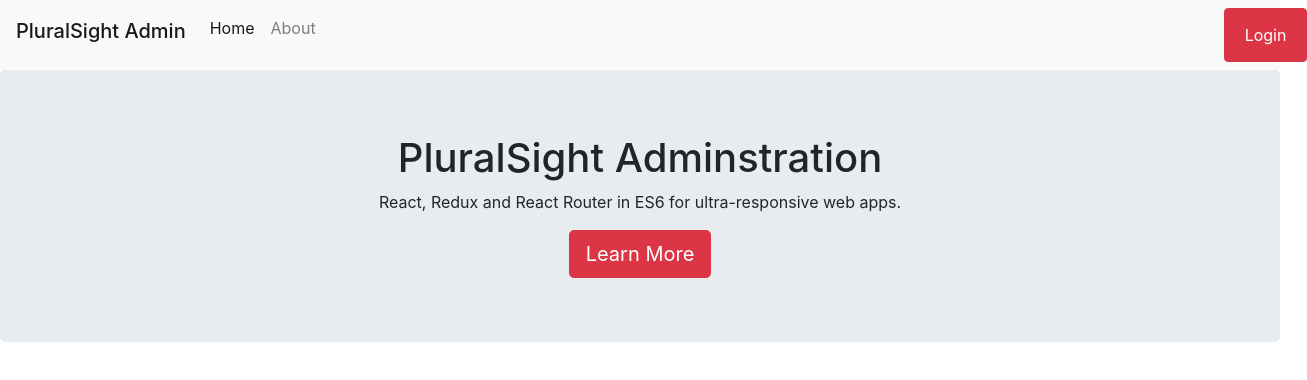
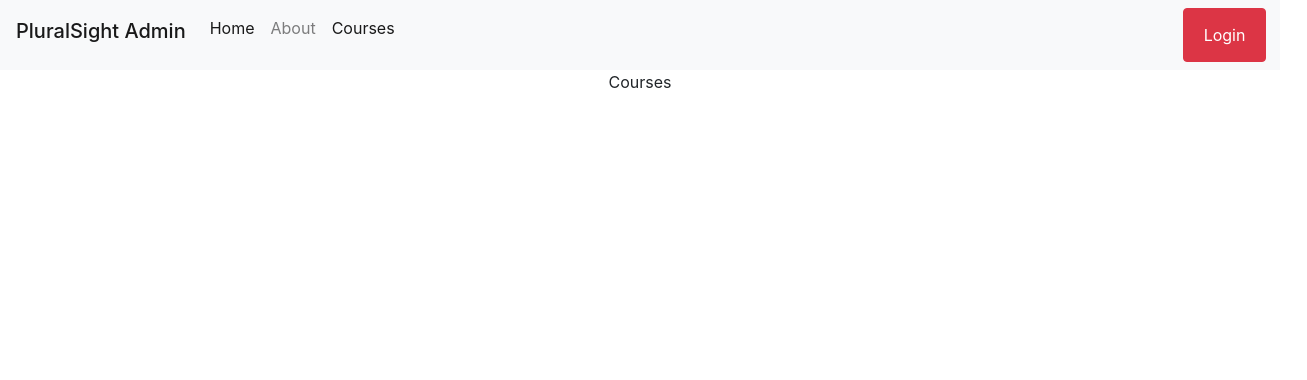
Before and after one commit to jitendershahi/PSADMIN--2, a React (Create React App) app: page /courses in a window 1280 px wide. Before the commit this address led to /home. Shown: the top 380 px of the page, 1307 px wide, since content can reach past the window. Built offline with nearby package versions, Linux system fonts and the light colour scheme.

Commit message:
feature:create routing for courses

```diff
--- /dev/null
+++ b/src/container/courses/courses.js
@@ -0,0 +1,14 @@
+import React, { Component } from 'react'
+
+class Courses extends Component {
+    render() {
+        return (
+            <div>
+                <p>Courses</p>
+            </div>
+
+        )
+    }
+}
+
+export default Courses;
--- a/src/container/header/header.js
+++ b/src/container/header/header.js
@@ -16,7 +16,10 @@
                         <li className="nav-item">
                             <NavLink to="/about" className="nav-link">About</NavLink>
                         </li>
-                        <li className="btn btn-danger nav-item" style={{display:'block',float:'right',marginLeft:'900px'}}>
+                        <li className="nav-item">
+                            <NavLink to="/courses" className="nav-link">Courses</NavLink>
+                        </li>
+                        <li className="btn btn-danger nav-item" style={{display:'block',float:'right',marginLeft:'780px'}}>
                             <NavLink to="login" style={{color:'white'}} className="nav-link">Login</NavLink>
                         </li>
                         </ul>
--- a/src/routes/routes.js
+++ b/src/routes/routes.js
@@ -4,6 +4,8 @@
 import Home from '../container/home/Home'
 import About from '../container/about/About'
 import Login from '../container/login/login'
+
+import Courses from '../container/courses/courses'
 
 class Routes extends Component {
     render() {
@@ -13,6 +15,8 @@
                     <Route path="/home" component={Home} />
                     <Route path="/about" component={About} />
                     <Route path="/login" component={Login} />
+                    <Route path="/courses" component={Courses} />
+
                     <Redirect from="/" to="/home" />
                 </Switch>
             </div>
```
